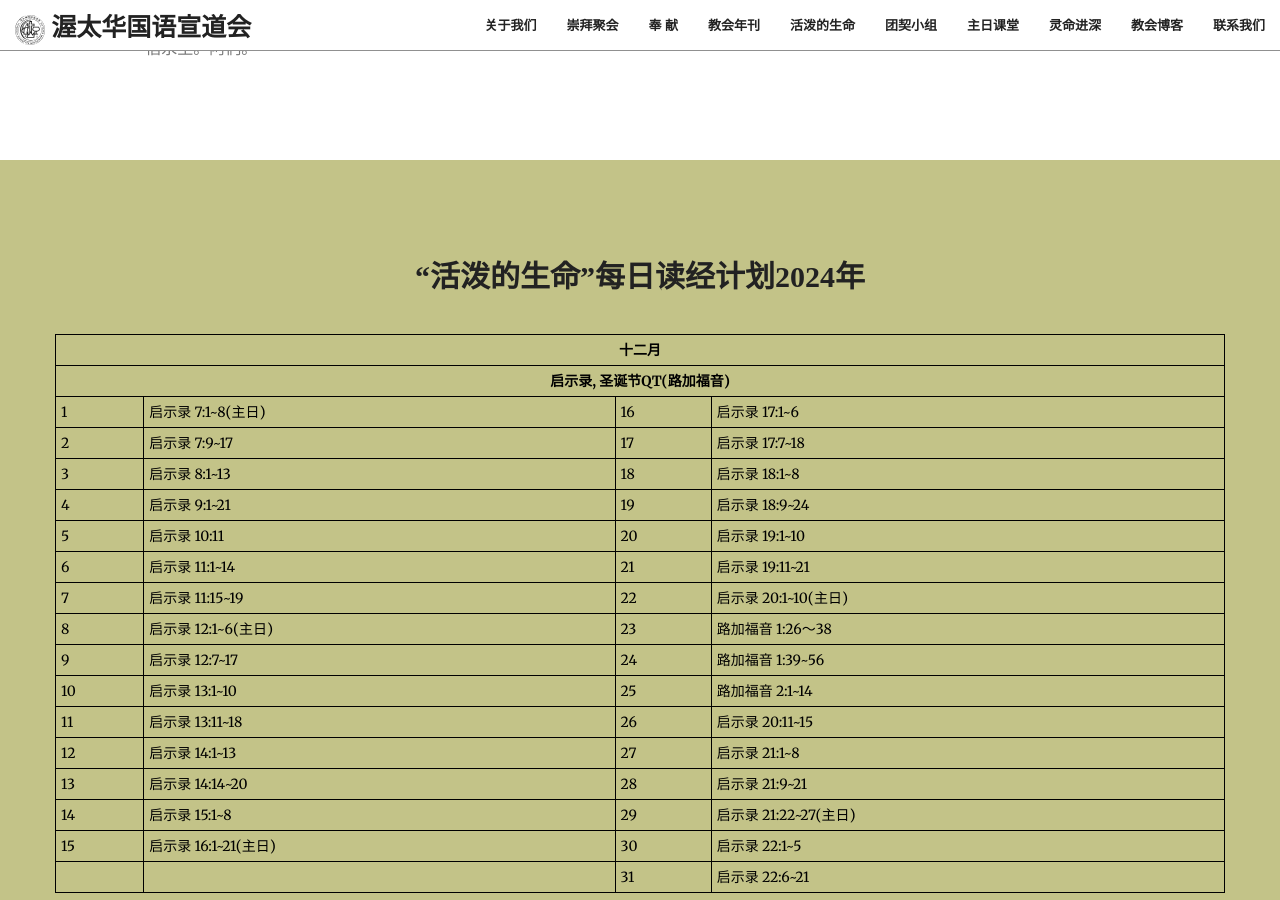
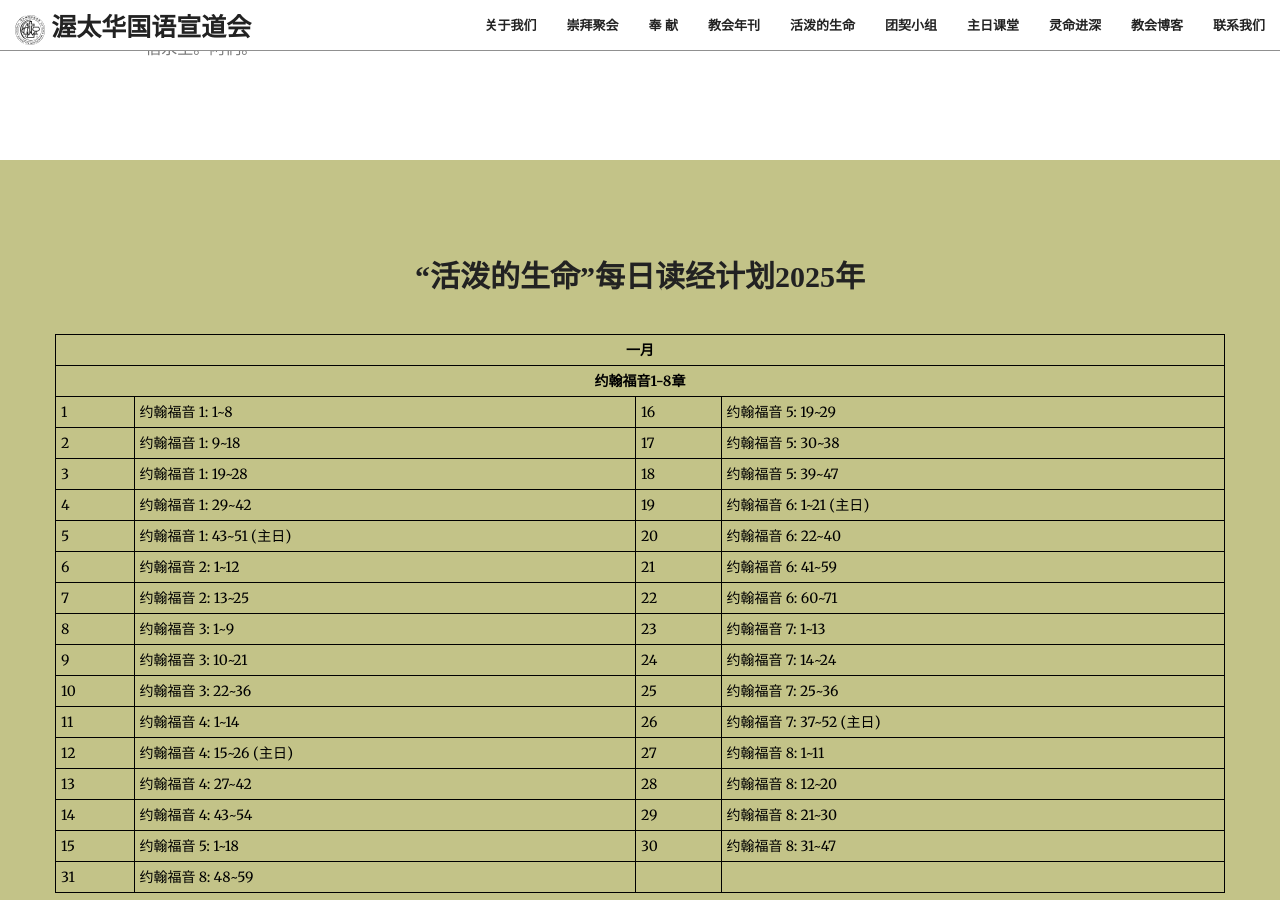
Before and after one commit to JonasYow/ottawaomac, a Jekyll site: the page built from index.html, in a window 1280 px wide and 900 px high, scrolled down 2482 px. Built offline with Jekyll 4.4.1, drawn with Linux system fonts in a browser that asks for light colours; some web fonts are replaced.

Commit message:
Update Jan2025 content

```diff
--- a/_includes/dailylivingwater.html
+++ b/_includes/dailylivingwater.html
@@ -1,131 +1,130 @@
-<section id="livingwater"  class="bg-primary">
+<section id="livingwater" class="bg-primary">
     <div class="container">
         <div class="row">
             <div class="col-lg-12 text-center">
-                <h2 class="section-heading text-primary"><strong>“活泼的生命”每日读经计划2024年</strong></h2>
+                <h2 class="section-heading text-primary"><strong>“活泼的生命”每日读经计划2025年</strong></h2>
                 <!--<hr class="primary">-->
                 <hr style="border-top: 1px solid rgb(195, 195, 136)">
             </div>
             <table style="width:100%">
                 <tr>
-                <th colspan="4" class="text-center"> 十二月</th>
+                    <th colspan="4" class="text-center"> 一月</th>
                 </tr>
                 <tr>
-                <th colspan="4" class="text-center">启示录, 圣诞节QT(路加福音)</th>
+                    <th colspan="4" class="text-center">约翰福音1-8章</th>
                 </tr>
 
                 <tr>
                     <td>1</td>
-                <td>启示录 7:1~8(主日)</td>
+                    <td>约翰福音 1: 1~8</td>
                     <td>16</td>
-                <td>启示录 17:1~6</td>
+                    <td>约翰福音 5: 19~29</td>
                 </tr>
 
                 <tr>
                     <td>2</td>
-                <td>启示录 7:9~17</td>
+                    <td>约翰福音 1: 9~18</td>
                     <td>17</td>
-                <td>启示录 17:7~18</td>
+                    <td>约翰福音 5: 30~38</td>
                 </tr>
 
                 <tr>
                     <td>3</td>
-                <td>启示录 8:1~13</td>
+                    <td>约翰福音 1: 19~28</td>
                     <td>18</td>
-                <td>启示录 18:1~8</td>
+                    <td>约翰福音 5: 39~47</td>
                 </tr>
 
                 <tr>
                     <td>4</td>
-                <td>启示录 9:1~21</td>
+                    <td>约翰福音 1: 29~42</td>
                     <td>19</td>
-                <td>启示录 18:9~24</td>
+                    <td>约翰福音 6: 1~21 (主日)</td>
                 </tr>
 
                 <tr>
                     <td>5</td>
-                <td>启示录 10:11</td>
+                    <td>约翰福音 1: 43~51 (主日)</td>
                     <td>20</td>
-                <td>启示录 19:1~10</td>
+                    <td>约翰福音 6: 22~40</td>
                 </tr>
 
                 <tr>
                     <td>6</td>
-                <td>启示录 11:1~14</td>
+                    <td>约翰福音 2: 1~12</td>
                     <td>21</td>
-                <td>启示录 19:11~21</td>
+                    <td>约翰福音 6: 41~59</td>
                 </tr>
 
                 <tr>
                     <td>7</td>
-                <td>启示录 11:15~19</td>
+                    <td>约翰福音 2: 13~25</td>
                     <td>22</td>
-                <td>启示录 20:1~10(主日)</td>
+                    <td>约翰福音 6: 60~71</td>
                 </tr>
 
                 <tr>
                     <td>8</td>
-                <td>启示录 12:1~6(主日)</td>
+                    <td>约翰福音 3: 1~9</td>
                     <td>23</td>
-                <td>路加福音 1:26～38</td>
+                    <td>约翰福音 7: 1~13</td>
                 </tr>
 
                 <tr>
                     <td>9</td>
-                <td>启示录 12:7~17</td>
+                    <td>约翰福音 3: 10~21</td>
                     <td>24</td>
-                <td>路加福音 1:39~56</td>
+                    <td>约翰福音 7: 14~24</td>
                 </tr>
 
                 <tr>
                     <td>10</td>
-                <td>启示录 13:1~10</td>
+                    <td>约翰福音 3: 22~36</td>
                     <td>25</td>
-                <td>路加福音 2:1~14</td>
+                    <td>约翰福音 7: 25~36</td>
                 </tr>
 
                 <tr>
                     <td>11</td>
-                <td>启示录 13:11~18</td>
+                    <td>约翰福音 4: 1~14</td>
                     <td>26</td>
-                <td>启示录 20:11~15</td>
+                    <td>约翰福音 7: 37~52 (主日)</td>
                 </tr>
 
                 <tr>
                     <td>12</td>
-                <td>启示录 14:1~13</td>
+                    <td>约翰福音 4: 15~26 (主日)</td>
                     <td>27</td>
-                <td>启示录 21:1~8</td>
+                    <td>约翰福音 8: 1~11</td>
                 </tr>
 
                 <tr>
                     <td>13</td>
-                <td>启示录 14:14~20</td>
+                    <td>约翰福音 4: 27~42</td>
                     <td>28</td>
-                <td>启示录 21:9~21</td>
+                    <td>约翰福音 8: 12~20</td>
                 </tr>
 
                 <tr>
                     <td>14</td>
-                <td>启示录 15:1~8</td>
+                    <td>约翰福音 4: 43~54</td>
                     <td>29</td>
-                <td>启示录 21:22~27(主日)</td>
+                    <td>约翰福音 8: 21~30</td>
                 </tr>
 
                 <tr>
                     <td>15</td>
-                <td>启示录 16:1~21(主日)</td>
+                    <td>约翰福音 5: 1~18</td>
                     <td>30</td>
-                <td>启示录 22:1~5</td>
+                    <td>约翰福音 8: 31~47</td>
                 </tr>
 
                 <tr>
+                    <td>31</td>
+                    <td>约翰福音 8: 48~59</td>
                     <td></td>
                     <td></td>
-                <td>31</td>
-                <td>启示录 22:6~21</td>
                 </tr>
-
             </table>
         </div>
     </div>
```
Lines whose indentation alone changed are shown as unchanged.
